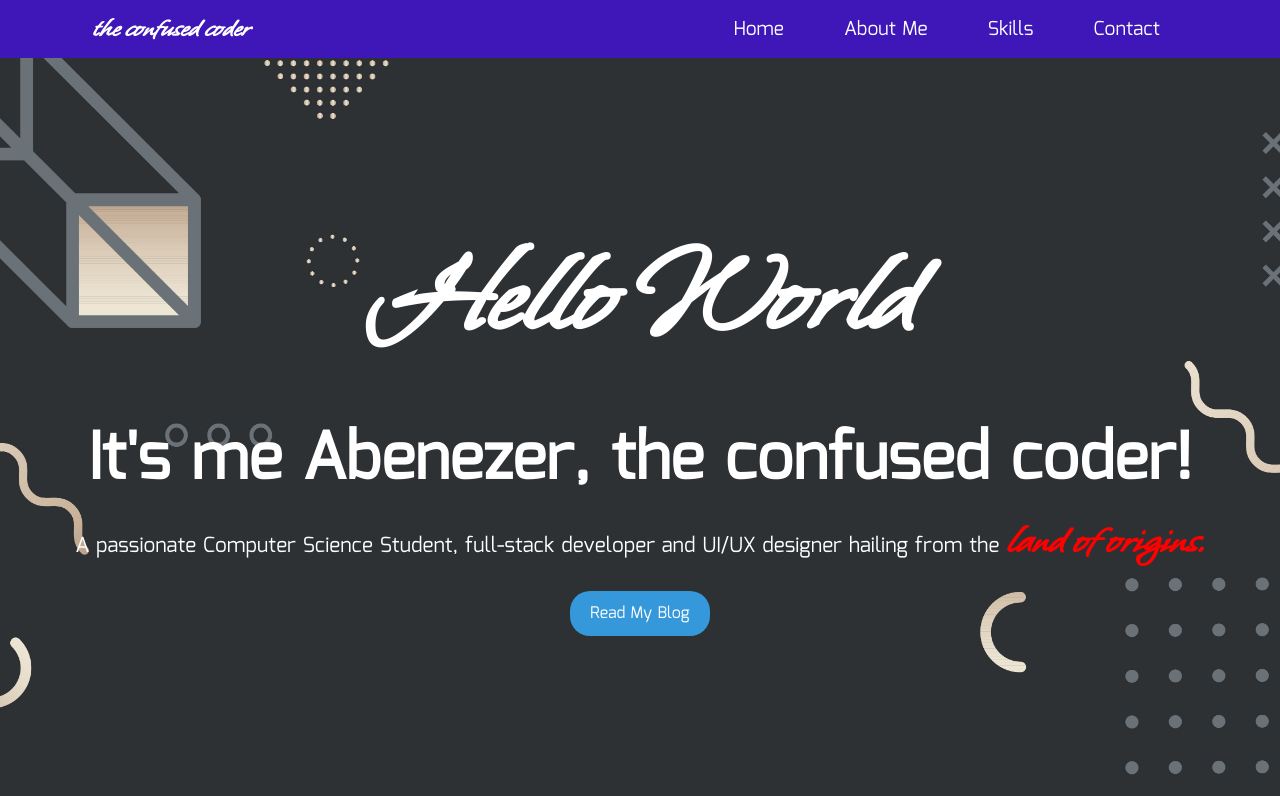
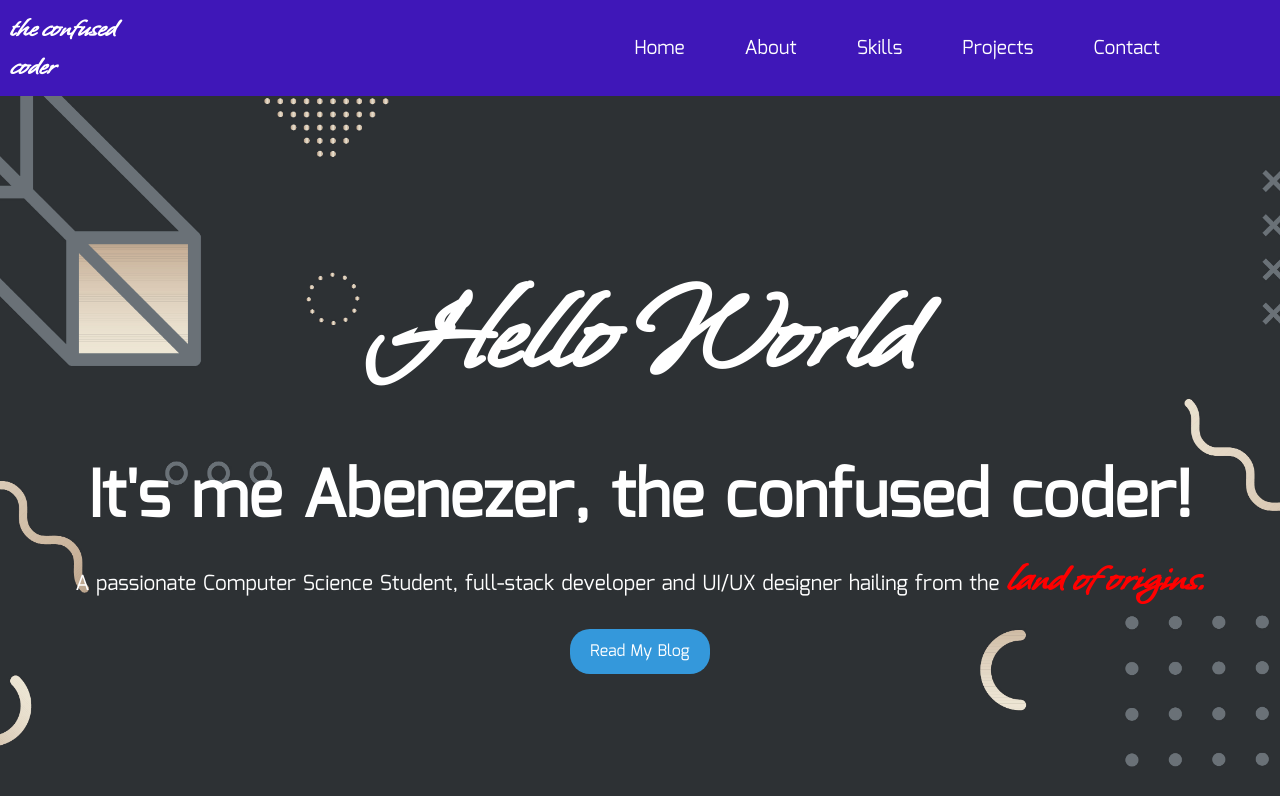
Before and after one commit to Abentesfaye/portfolio, a plain HTML site: page index.html in a window 1280 px wide. Shown: the top 796 px of the page. Drawn offline with Linux system fonts and the light colour scheme.

Commit message:
little change on nav

```diff
--- a/index.html
+++ b/index.html
@@ -16,8 +16,9 @@
 
             <ul>
                 <li><a href="#landing">Home</a></li>
-                <li><a href="#about">About Me</a></li>
+                <li><a href="#about">About</a></li>
                 <li><a href="#skills">Skills</a></li>
+                <li><a href="#projects">Projects</a></li>
                 <li><a href="#contact">Contact</a></li>
             </ul>
         </div>
```
